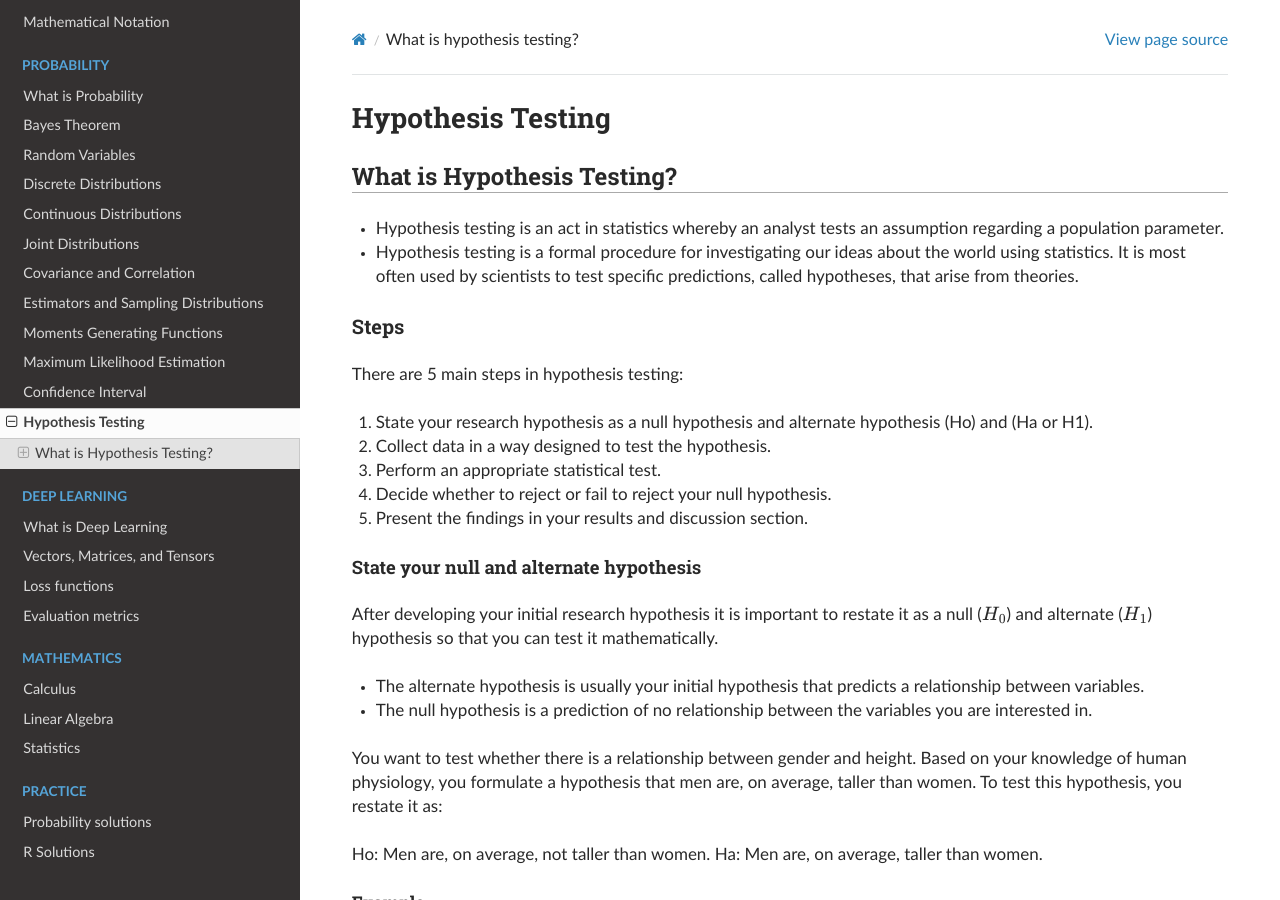
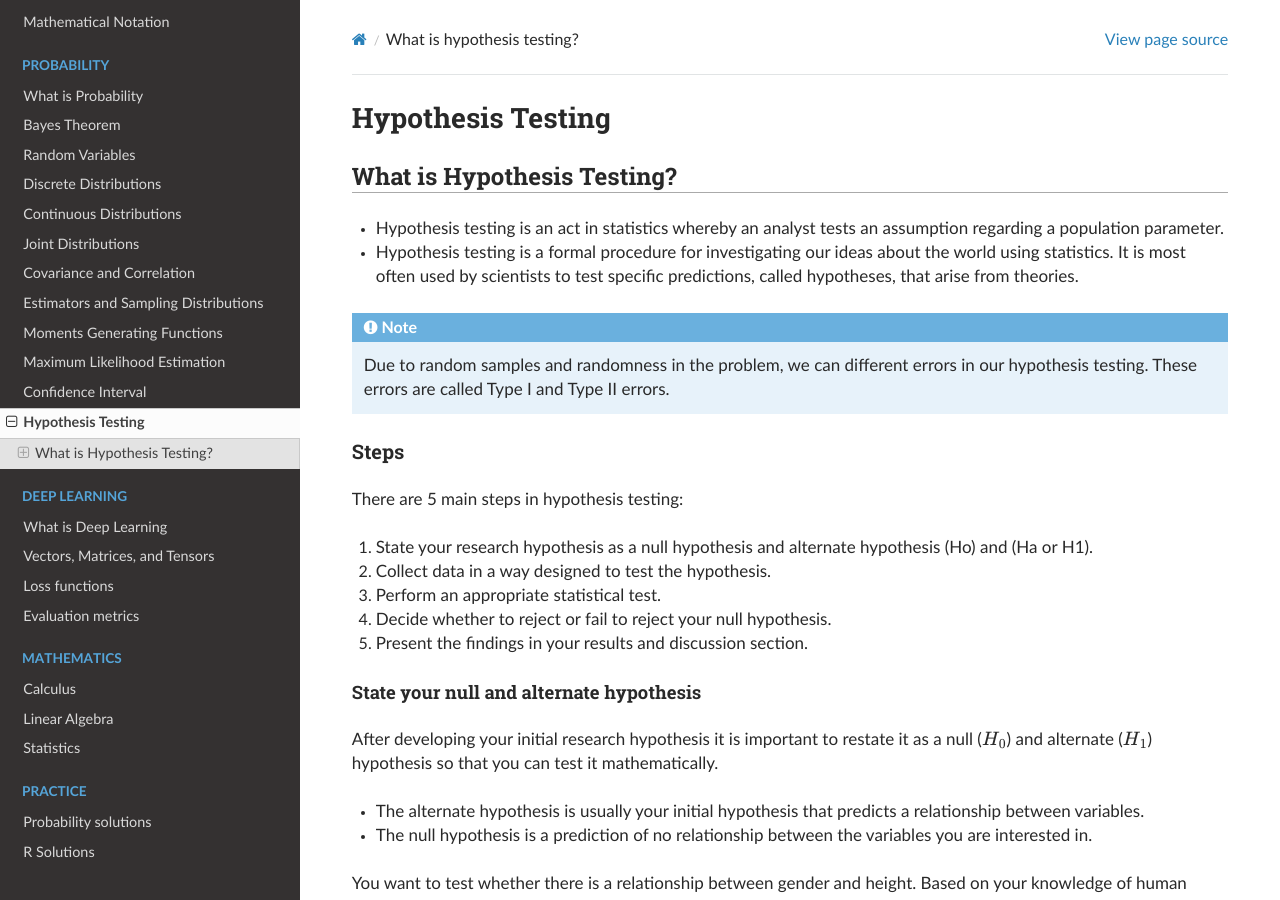
Before and after one commit to akkefa/ml-notes, a Sphinx documentation site: the page built from docs/probability/hypothesis_testing.md, in a window 1280 px wide and 900 px high. Built offline with Sphinx 7.4.7 and the Read the Docs theme 2.0.0, drawn with Linux system fonts in a browser that asks for light colours.

Commit message:
new changes

```diff
--- a/docs/probability/hypothesis_testing.md
+++ b/docs/probability/hypothesis_testing.md
@@ -14,6 +14,10 @@ kernelspec:
 - Hypothesis testing is a formal procedure for investigating our ideas about the world using statistics. It is most
   often used by scientists to test specific predictions, called hypotheses, that arise from theories.
 
+:::{note}
+Due to random samples and randomness in the problem, we can different errors in our hypothesis testing. These errors are
+  called Type I and Type II errors.
+:::
 
 ### Steps
 
```
